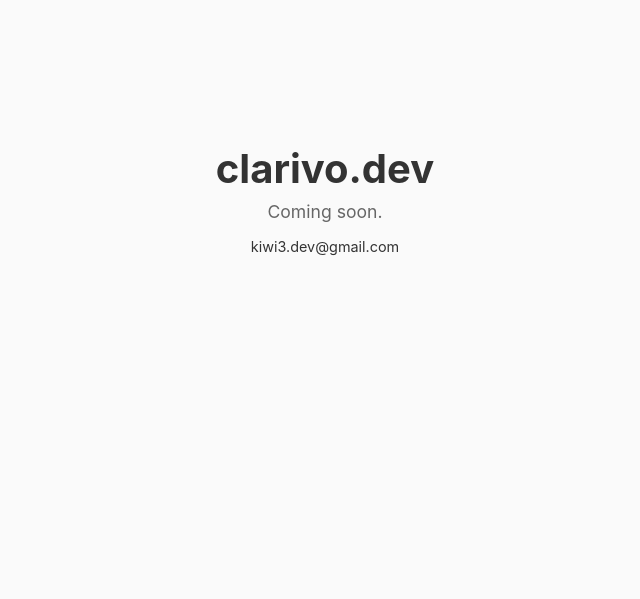
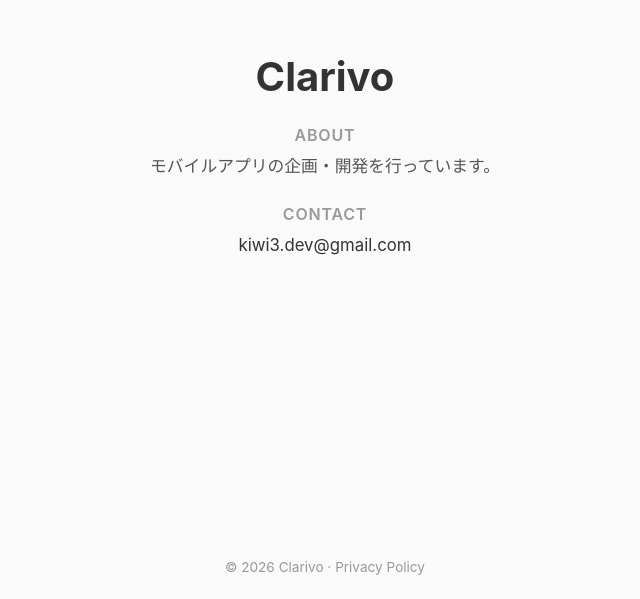
Before and after one commit to fujiten/clarivo-site, a plain HTML site: page index.html in a window 1280 px wide. Shown: the part 201-800 px from the top of the page, without its empty margins (315-955 px from the left). Drawn offline with Linux system fonts and the light colour scheme.

Commit message:
事業者サイトとプライバシーポリシーを整備する
Coming soon プレースホルダーを About / Contact セクションを持つ
正式ページに更新し、Google Play Console 向けの
プライバシーポリシーページを新規作成。

Co-Authored-By: Claude Opus 4.6 <noreply@anthropic.com>

```diff
--- a/index.html
+++ b/index.html
@@ -3,30 +3,48 @@
 <head>
   <meta charset="UTF-8">
   <meta name="viewport" content="width=device-width, initial-scale=1.0">
-  <title>clarivo.dev</title>
+  <title>Clarivo</title>
   <style>
     * { margin: 0; padding: 0; box-sizing: border-box; }
     body {
       font-family: -apple-system, BlinkMacSystemFont, "Segoe UI", Roboto, sans-serif;
       min-height: 100vh;
       display: flex;
+      flex-direction: column;
+      background: #fafafa;
+      color: #333;
+    }
+    main {
+      flex: 1;
+      display: flex;
       align-items: center;
       justify-content: center;
-      background: #fafafa;
-      color: #333;
     }
     .container {
       text-align: center;
       padding: 2rem;
+      max-width: 600px;
     }
     h1 {
       font-size: 2.5rem;
       font-weight: 700;
+      margin-bottom: 1.5rem;
+    }
+    section {
+      margin-bottom: 1.5rem;
+    }
+    section h2 {
+      font-size: 1rem;
+      font-weight: 600;
+      text-transform: uppercase;
+      letter-spacing: 0.05em;
+      color: #999;
       margin-bottom: 0.5rem;
     }
-    p {
-      font-size: 1.1rem;
-      color: #666;
+    section p {
+      font-size: 1.05rem;
+      line-height: 1.6;
+      color: #555;
     }
     a {
       color: #333;
@@ -35,15 +53,33 @@
     a:hover {
       text-decoration: underline;
     }
+    footer {
+      text-align: center;
+      padding: 1.5rem 2rem;
+      font-size: 0.85rem;
+      color: #999;
+    }
+    footer a {
+      color: #999;
+    }
   </style>
 </head>
 <body>
-  <div class="container">
-    <h1>clarivo.dev</h1>
-    <p>Coming soon.</p>
-    <p style="margin-top: 1rem; font-size: 0.9rem;">
-      <a href="mailto:kiwi3.dev@gmail.com">kiwi3.dev@gmail.com</a>
-    </p>
-  </div>
+  <main>
+    <div class="container">
+      <h1>Clarivo</h1>
+      <section>
+        <h2>About</h2>
+        <p>モバイルアプリの企画・開発を行っています。</p>
+      </section>
+      <section>
+        <h2>Contact</h2>
+        <p><a href="mailto:kiwi3.dev@gmail.com">kiwi3.dev@gmail.com</a></p>
+      </section>
+    </div>
+  </main>
+  <footer>
+    &copy; 2026 Clarivo &middot; <a href="/privacy-policy.html">Privacy Policy</a>
+  </footer>
 </body>
 </html>
```
Also changed, not shown: privacy-policy.html (added, +115 -0 lines).
